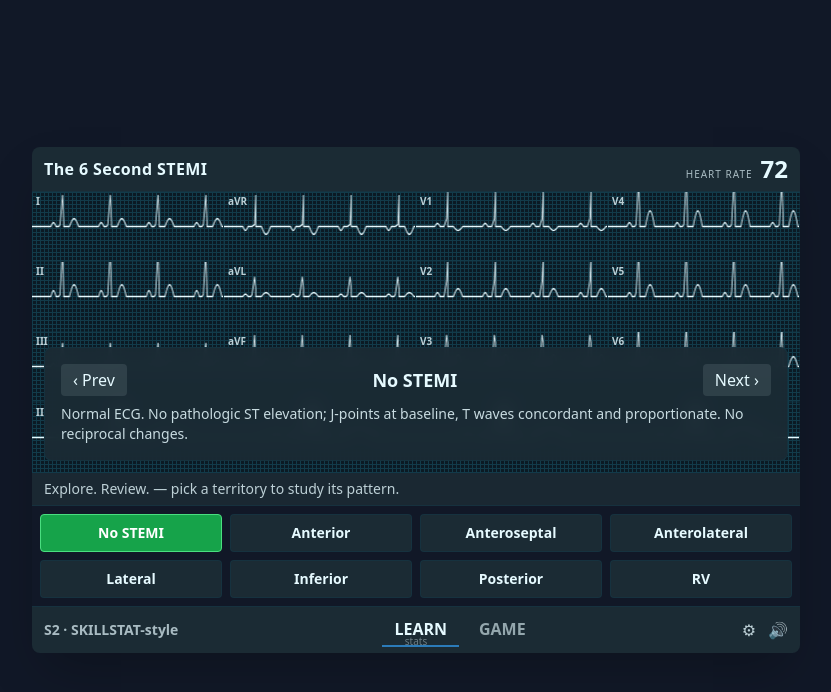
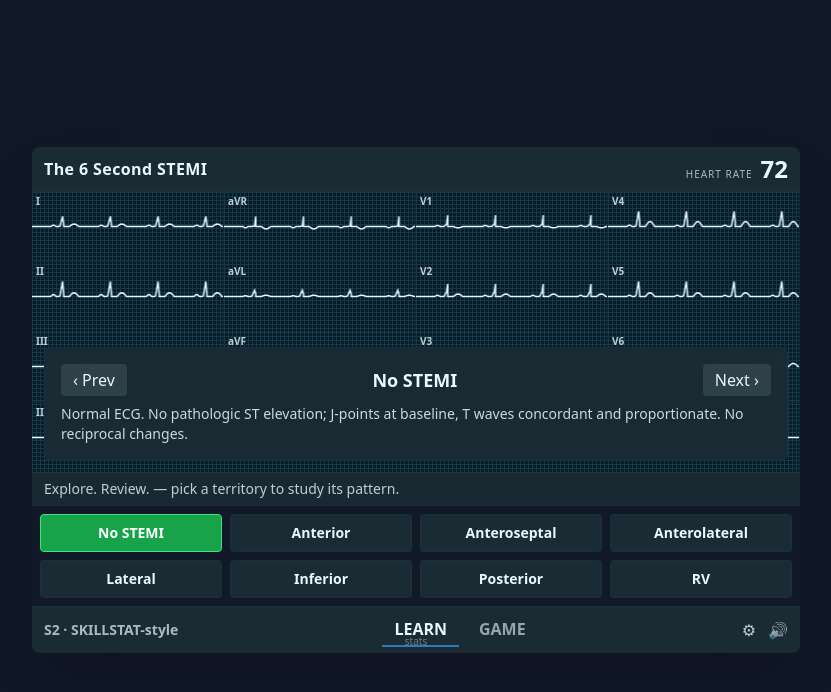
Before and after one commit to wassupluke/six-second-stemi, a React (Vite) app: page / in a window 1280 px wide. Shown: the top 692 px of the page, without its empty margins (224-1055 px from the left). Built offline with nearby package versions, Linux system fonts and the light colour scheme.

Commit message:
fix: fit 12-lead waveforms within cells (clamp + tall viewBox); add clamp/fit tests (final review)

```diff
--- a/src/components/Lead.jsx
+++ b/src/components/Lead.jsx
@@ -1,9 +1,14 @@
 import { useState } from 'react'
 import { synthLead } from '../waveform/synth'
 
+// Tall internal coordinate box: real QRS amplitudes need far more than the
+// ~70px display height. The SVG viewBox uses this height and is scaled down
+// to fit the cell via preserveAspectRatio="none", so nothing clips.
+const COORD_H = 220
+
 export function Lead({ caseObj, lead, animated, durationSec = 6, height = 80 }) {
   const [hovered, setHovered] = useState(false)
-  const baselineY = height / 2
+  const baselineY = COORD_H / 2
   const tile = caseObj ? synthLead(caseObj, lead, { baselineY, beats: 4 }) : null
   const paused = !animated || hovered
 
@@ -24,12 +29,19 @@ export function Lead({ caseObj, lead, animated, durationSec = 6, height = 80 })
               key={i}
               width={tile.width}
               height={height}
-              viewBox={`0 0 ${tile.width} ${height}`}
+              viewBox={`0 0 ${tile.width} ${COORD_H}`}
               preserveAspectRatio="none"
               className="h-full"
               style={{ flex: '0 0 50%' }}
             >
-              <path d={tile.d} fill="none" stroke="currentColor" strokeWidth="1.5" className="text-trace" />
+              <path
+                d={tile.d}
+                fill="none"
+                stroke="currentColor"
+                strokeWidth="1.5"
+                vectorEffect="non-scaling-stroke"
+                className="text-trace"
+              />
             </svg>
           ))}
         </div>
--- a/src/waveform/beat.js
+++ b/src/waveform/beat.js
@@ -54,5 +54,8 @@ export function beatPoints(morph, opts) {
 
   // TP baseline fills the remainder of the RR interval
   pts.push([beatWidth, baselineY])
-  return pts
+
+  // Clamp every y into [0, 2*baselineY] so a lead can never draw outside
+  // its coordinate box, no matter how extreme an amplitude/ST value is.
+  return pts.map(([px, py]) => [px, Math.max(0, Math.min(2 * baselineY, py))])
 }
```
Also changed, not shown: 2 other files (tests, documents, lock files or other folders).
